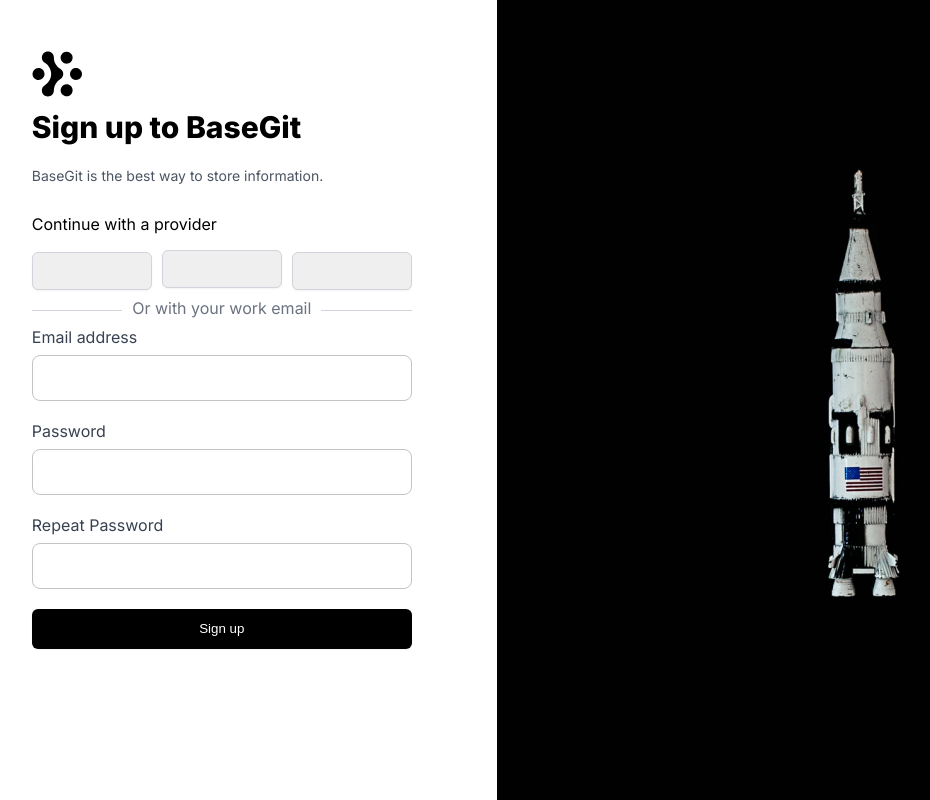
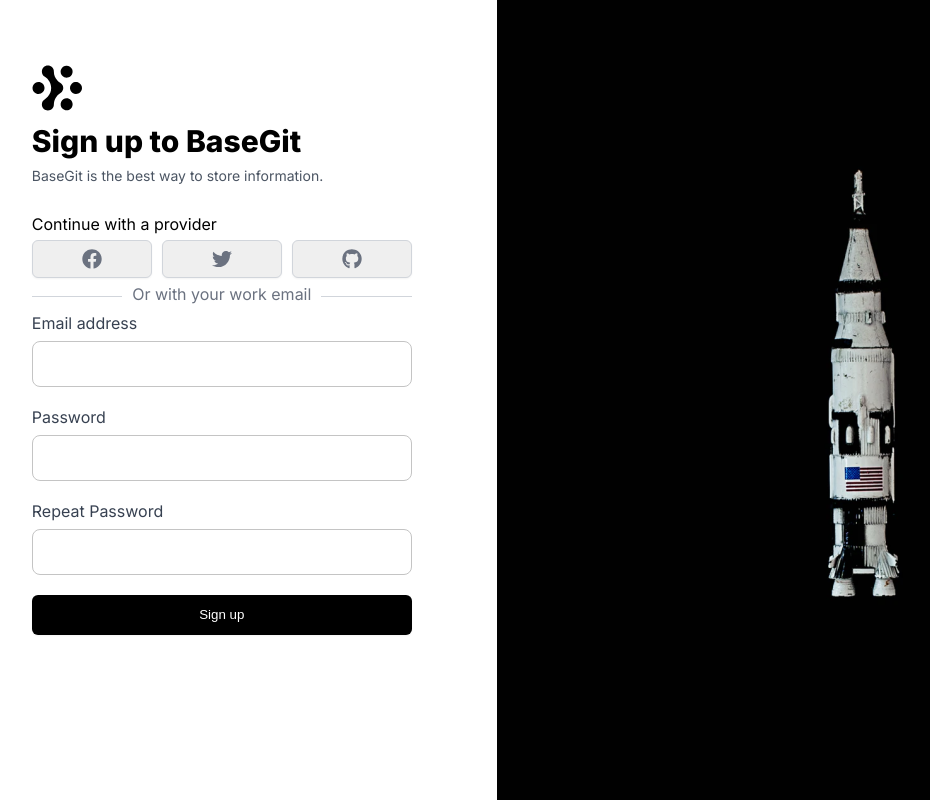
Before and after one commit to lihuelworks/basement-challenge-mathias, a Next.js app: page / in a window 1280 px wide. Shown: the whole page, without its empty margins (53-983 px from the left). Built offline with nearby package versions, Linux system fonts and the light colour scheme.

Commit message:
added fontawesome icons on buttons

```diff
--- a/pages/index.tsx
+++ b/pages/index.tsx
@@ -30,11 +30,13 @@
                         <p className={styles.providerLine}> Continue with a provider</p>
                         <section className={styles.buttonsContainer}>
                             <button className={styles.facebookButton} type="submit" name="facebook" value="facebook">
-                                <FontAwesomeIcon icon={faFacebook} style={{ width: '400px'}}/>
+                                <FontAwesomeIcon icon={faFacebook} style={{ color: '#6B7280', fontSize: '20px'}}/>
                             </button>
-                            <button className={styles.twitterButton} type="submit" name="twitter" value="twitter"></button>
+                            <button className={styles.twitterButton} type="submit" name="twitter" value="twitter">
+                                <FontAwesomeIcon icon={faTwitter} style={{ color: '#6B7280', fontSize: '20px'}}/>
+                            </button>
                             <button className={styles.githubButton} type="submit" name="github" value="github">
-                                <div></div>
+                                <FontAwesomeIcon icon={faGithub} style={{ color: '#6B7280', fontSize: '20px'}}/>
                             </button>
                         </section>
                         <p className={styles.workEmailLabel}>
--- a/styles/Home.module.css
+++ b/styles/Home.module.css
@@ -52,9 +52,14 @@
   /* 'BaseGit is the best way to store information.' */
   color: #4B5563;
   font-size: 14px;
+  margin-top: 0px;
 }
 
 /* buttons and subtitle */
+
+.providerLine {
+  margin-bottom: 6px;
+}
 
 .buttonsContainer {
   display: flex;
@@ -77,15 +82,12 @@
 
 }
 
-.facebookButton {
+.buttonsContainer > .FontAwesomeIcon {
+  width: 400px;
 }
 
 .twitterButton {
-  margin: 0 10px 4px;
-}
-
-.githubButton {
-
+  margin: 0 10px;
 }
 
 /* Sign Up form */
```
